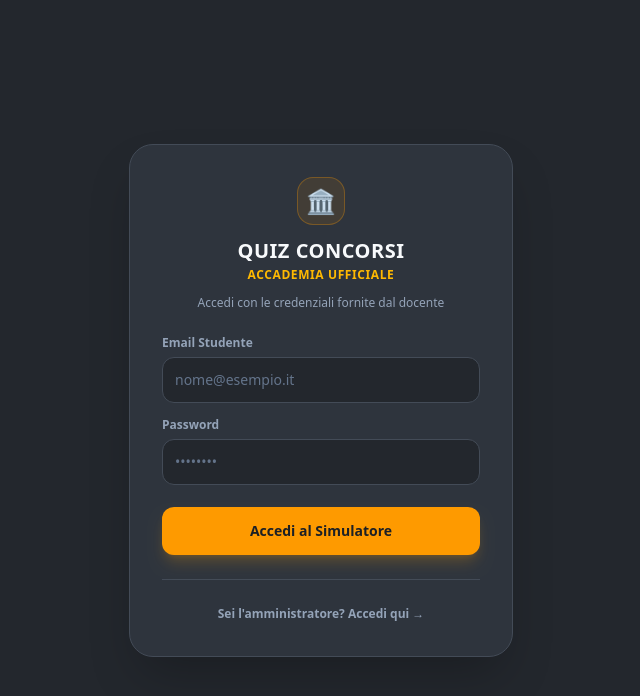
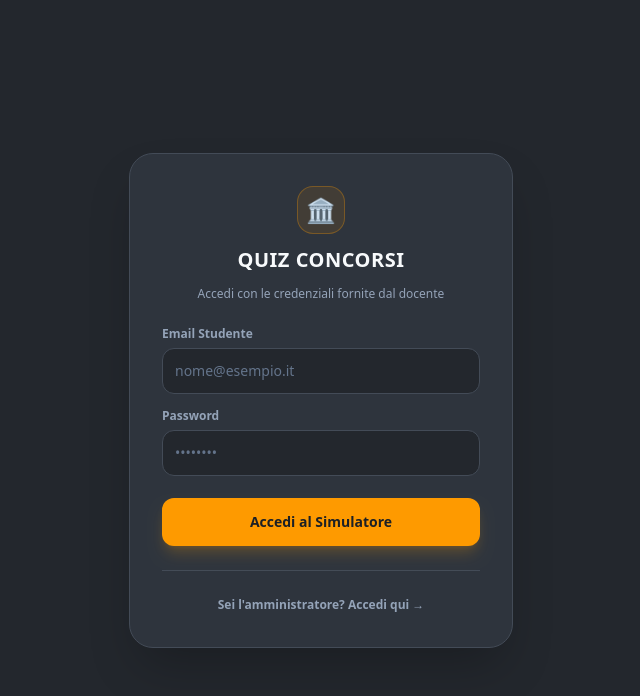
Before and after one commit to albertopezconcorso-tech/quiz-concorsi, a Next.js app: page /login in a window 1280 px wide. Shown: the top 696 px of the page, without its empty margins (319-959 px from the left). Built offline with nearby package versions, Linux system fonts and the light colour scheme; no server answers.

Commit message:
Rimossa dicitura accademia da login

```diff
--- a/src/app/login/page.js
+++ b/src/app/login/page.js
@@ -38,7 +38,6 @@ export default function LoginPage() {
             🏛️
           </div>
           <h1 className="text-xl font-black text-[#F8FAFC] tracking-wide">QUIZ CONCORSI</h1>
-          <p className="text-xs text-amber-400 font-semibold uppercase tracking-wider mt-0.5">Accademia Ufficiale</p>
           <p className="text-[#94A3B8] text-xs mt-3">Accedi con le credenziali fornite dal docente</p>
         </div>
 
```
